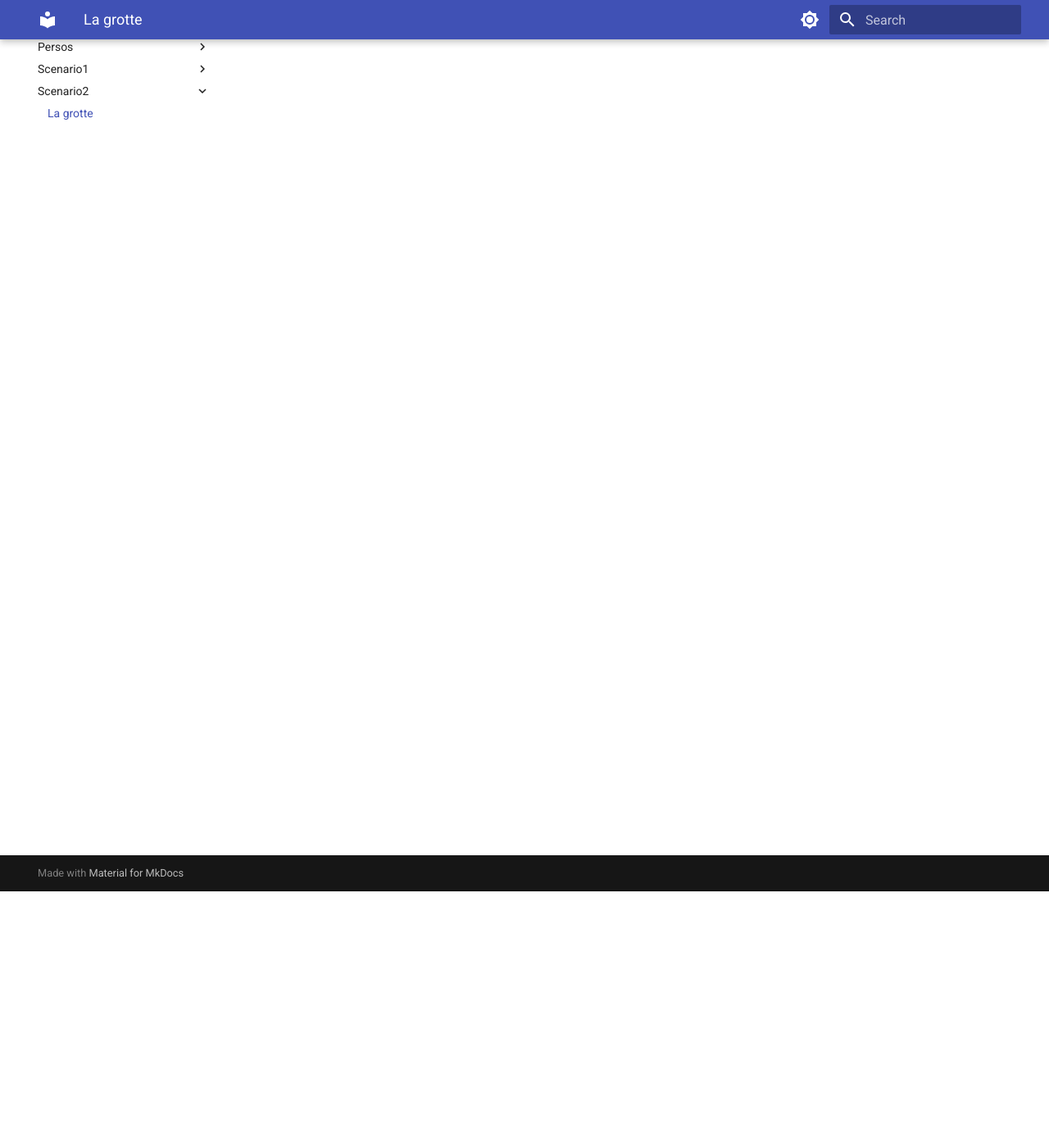
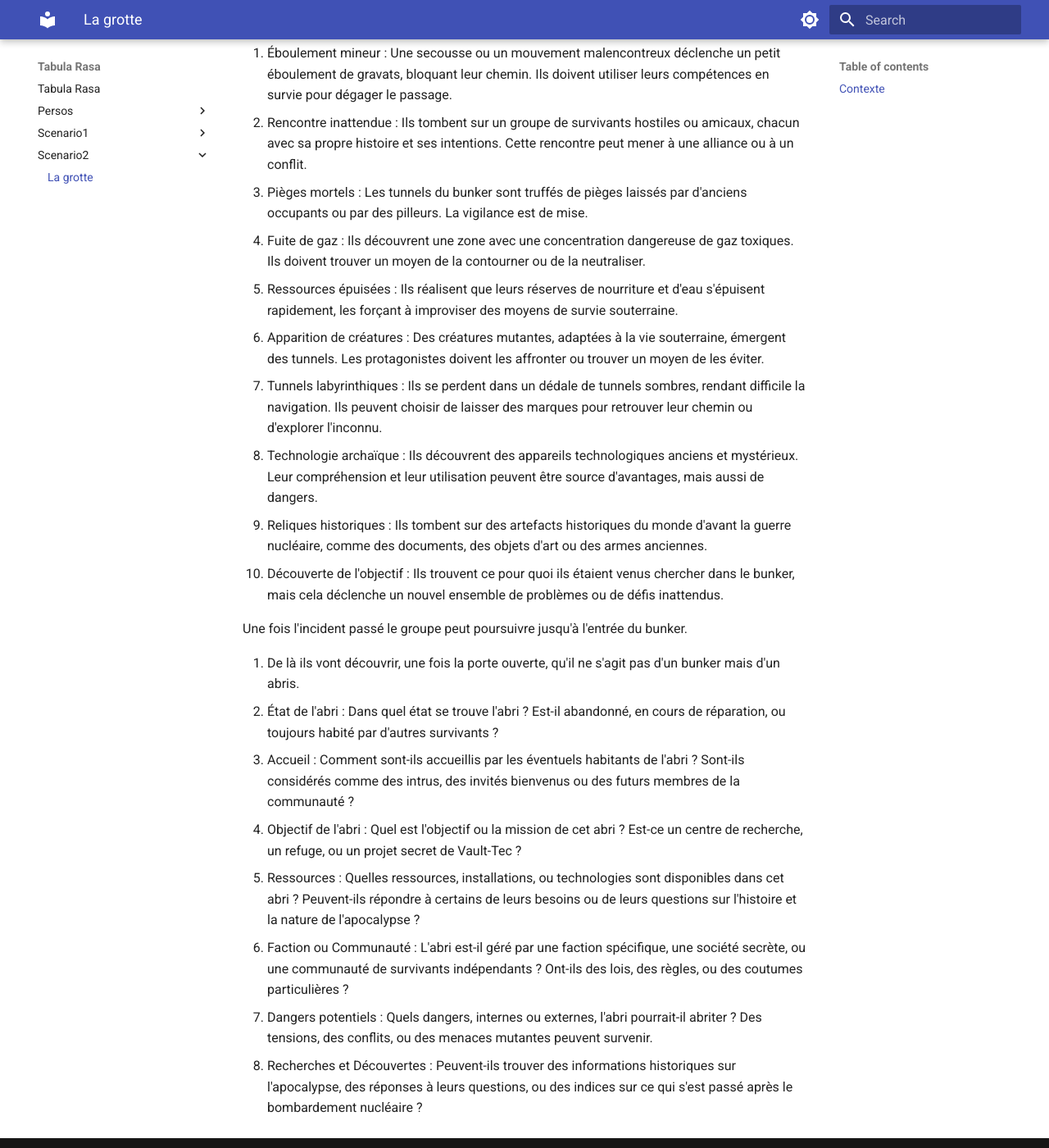
Before and after one commit to JuanJuanno/tabula_rasa, an MkDocs documentation site: the page built from content/docs/scenario2/index.md, in a window 1280 px wide and 1400 px high, scrolled down 313 px. Shown: the whole window at 82% size. Built offline with MkDocs 1.6.1 and Material for MkDocs 9.7.7, drawn with Linux system fonts in a browser that asks for light colours.

Commit message:
Update index.md
scenario1 base script

```diff
--- a/content/docs/scenario2/index.md
+++ b/content/docs/scenario2/index.md
@@ -4,3 +4,27 @@
 
 La mission est simple: rapporter le contenu d'un serveur caché au sein d'une mine enterrée dans l'ancien bassin Stéphanois.
 La confrérie les a aidé en leur fournissant des armes de base ainsi que du matériel de survie.
+
+Liste des évènement aléatoires (lancé sur un D8):
+
+1. Éboulement mineur : Une secousse ou un mouvement malencontreux déclenche un petit éboulement de gravats, bloquant leur chemin. Ils doivent utiliser leurs compétences en survie pour dégager le passage.
+1. Rencontre inattendue : Ils tombent sur un groupe de survivants hostiles ou amicaux, chacun avec sa propre histoire et ses intentions. Cette rencontre peut mener à une alliance ou à un conflit.
+1. Pièges mortels : Les tunnels du bunker sont truffés de pièges laissés par d'anciens occupants ou par des pilleurs. La vigilance est de mise.
+1. Fuite de gaz : Ils découvrent une zone avec une concentration dangereuse de gaz toxiques. Ils doivent trouver un moyen de la contourner ou de la neutraliser.
+1. Ressources épuisées : Ils réalisent que leurs réserves de nourriture et d'eau s'épuisent rapidement, les forçant à improviser des moyens de survie souterraine.
+1. Apparition de créatures : Des créatures mutantes, adaptées à la vie souterraine, émergent des tunnels. Les protagonistes doivent les affronter ou trouver un moyen de les éviter.
+1. Tunnels labyrinthiques : Ils se perdent dans un dédale de tunnels sombres, rendant difficile la navigation. Ils peuvent choisir de laisser des marques pour retrouver leur chemin ou d'explorer l'inconnu.
+1. Technologie archaïque : Ils découvrent des appareils technologiques anciens et mystérieux. Leur compréhension et leur utilisation peuvent être source d'avantages, mais aussi de dangers.
+1. Reliques historiques : Ils tombent sur des artefacts historiques du monde d'avant la guerre nucléaire, comme des documents, des objets d'art ou des armes anciennes.
+1. Découverte de l'objectif : Ils trouvent ce pour quoi ils étaient venus chercher dans le bunker, mais cela déclenche un nouvel ensemble de problèmes ou de défis inattendus.
+
+Une fois l'incident passé le groupe peut poursuivre jusqu'à l'entrée du bunker.
+
+1. De là ils vont découvrir, une fois la porte ouverte, qu'il ne s'agit pas d'un bunker mais d'un abris.
+1. État de l'abri : Dans quel état se trouve l'abri ? Est-il abandonné, en cours de réparation, ou toujours habité par d'autres survivants ?
+1. Accueil : Comment sont-ils accueillis par les éventuels habitants de l'abri ? Sont-ils considérés comme des intrus, des invités bienvenus ou des futurs membres de la communauté ?
+1. Objectif de l'abri : Quel est l'objectif ou la mission de cet abri ? Est-ce un centre de recherche, un refuge, ou un projet secret de Vault-Tec ?
+1. Ressources : Quelles ressources, installations, ou technologies sont disponibles dans cet abri ? Peuvent-ils répondre à certains de leurs besoins ou de leurs questions sur l'histoire et la nature de l'apocalypse ?
+1. Faction ou Communauté : L'abri est-il géré par une faction spécifique, une société secrète, ou une communauté de survivants indépendants ? Ont-ils des lois, des règles, ou des coutumes particulières ?
+1. Dangers potentiels : Quels dangers, internes ou externes, l'abri pourrait-il abriter ? Des tensions, des conflits, ou des menaces mutantes peuvent survenir.
+1. Recherches et Découvertes : Peuvent-ils trouver des informations historiques sur l'apocalypse, des réponses à leurs questions, ou des indices sur ce qui s'est passé après le bombardement nucléaire ?
```
